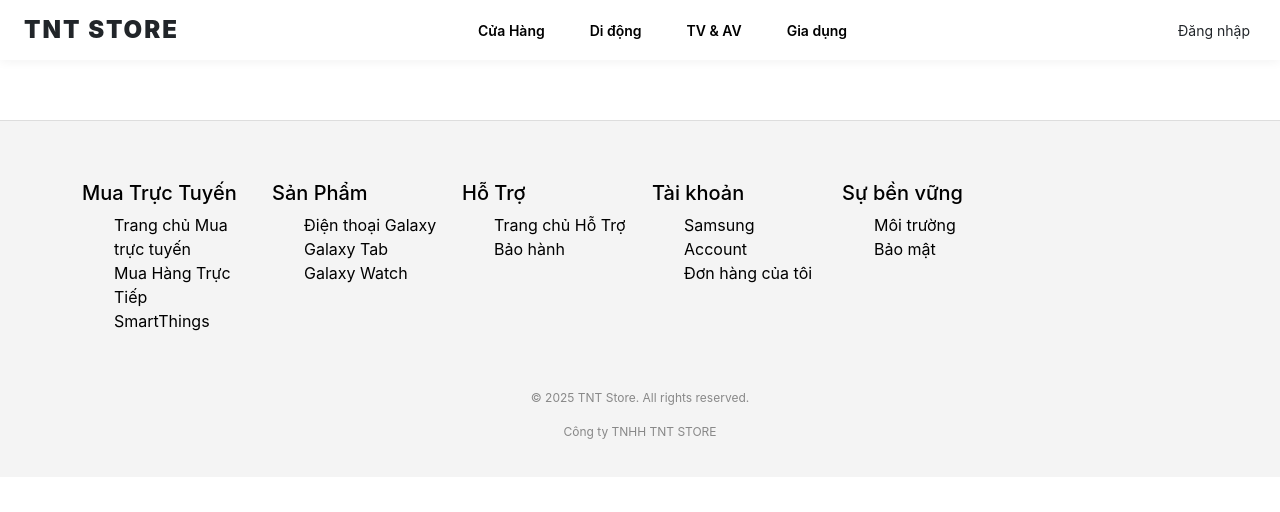
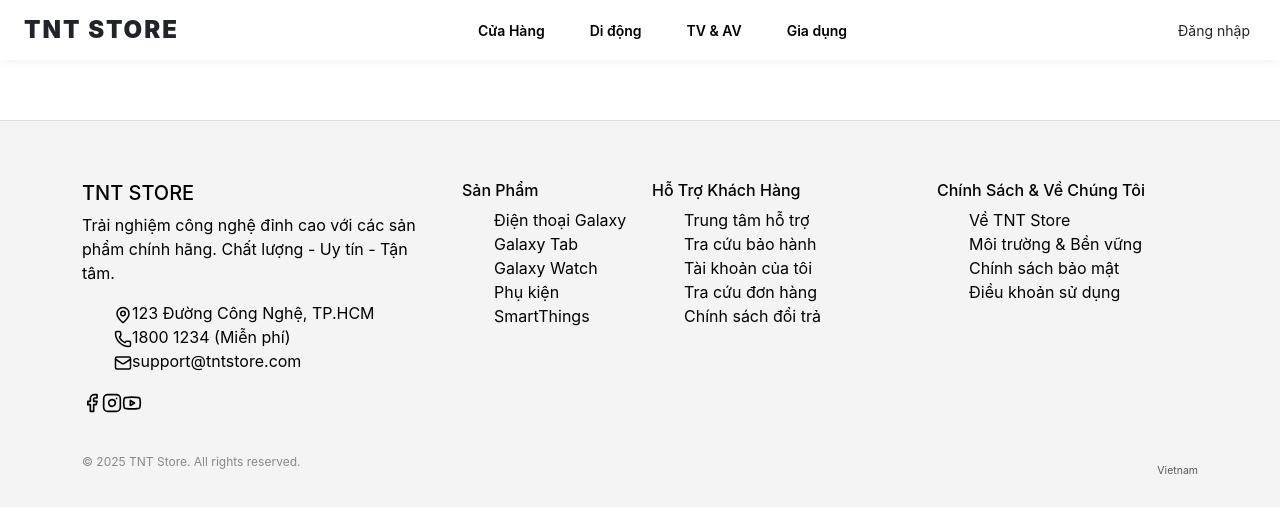
Before and after one commit to Scipherr/Do-an-thuc-tap, a React (Vite) app in the folder frontend/: page /dt in a window 1280 px wide. Shown: the top 512 px of the page. Built offline with nearby package versions, Linux system fonts and the light colour scheme.

Commit message:
Check
bbno$

```diff
--- a/frontend/src/components/frontend/common/Footer.jsx
+++ b/frontend/src/components/frontend/common/Footer.jsx
@@ -1,59 +1,89 @@
-
+import React from 'react';
 import { Container, Row, Col } from 'react-bootstrap';
+import { Link } from 'react-router-dom';
+import { MapPin, Phone, Mail, Facebook, Instagram, Twitter, Youtube } from 'lucide-react';
 
 const Footer = () => {
   return (
     <footer className='main-footer'>
         <Container>
-          <Row className="footer-links-grid">
-            <Col md={2} xs={6}>
-              <h5>Mua Trực Tuyến</h5>
-              <ul>
-                <li><a href="#">Trang chủ Mua trực tuyến</a></li>
-                <li><a href="#">Mua Hàng Trực Tiếp</a></li>
-                <li><a href="#">SmartThings</a></li>
+          <Row className="gy-5">
+
+            <Col lg={4} md={12}>
+                <h5 className="footer-brand">TNT STORE</h5>
+                <p className="footer-desc">
+                    Trải nghiệm công nghệ đỉnh cao với các sản phẩm chính hãng.
+                    Chất lượng - Uy tín - Tận tâm.
+                </p>
+                <ul className="footer-contact">
+                    <li>
+                        <MapPin size={18} />
+                        <span>123 Đường Công Nghệ, TP.HCM</span>
+                    </li>
+                    <li>
+                        <Phone size={18} />
+                        <span>1800 1234 (Miễn phí)</span>
+                    </li>
+                    <li>
+                        <Mail size={18} />
+                        <span>support@tntstore.com</span>
+                    </li>
+                </ul>
+                <div className="social-icons">
+                    <a href="#" className="social-link"><Facebook size={20} /></a>
+                    <a href="#" className="social-link"><Instagram size={20} /></a>
+                    <a href="#" className="social-link"><Youtube size={20} /></a>
+                </div>
+            </Col>
+
+
+            <Col lg={2} md={4} xs={6}>
+              <h6 className="footer-title">Sản Phẩm</h6>
+              <ul className="footer-links">
+                <li><Link to="#">Điện thoại Galaxy</Link></li>
+                <li><Link to="#">Galaxy Tab</Link></li>
+                <li><Link to="#">Galaxy Watch</Link></li>
+                <li><Link to="#">Phụ kiện</Link></li>
+                <li><Link to="#">SmartThings</Link></li>
               </ul>
             </Col>
 
-            <Col md={2} xs={6}>
-              <h5>Sản Phẩm</h5>
-              <ul>
-                <li><a href="#">Điện thoại Galaxy</a></li>
-                <li><a href="#">Galaxy Tab</a></li>
-                <li><a href="#">Galaxy Watch</a></li>
+
+            <Col lg={3} md={4} xs={6}>
+              <h6 className="footer-title">Hỗ Trợ Khách Hàng</h6>
+              <ul className="footer-links">
+                <li><Link to="#">Trung tâm hỗ trợ</Link></li>
+                <li><Link to="#">Tra cứu bảo hành</Link></li>
+                <li><Link to="#">Tài khoản của tôi</Link></li>
+                <li><Link to="#">Tra cứu đơn hàng</Link></li>
+                <li><Link to="#">Chính sách đổi trả</Link></li>
               </ul>
             </Col>
 
-            <Col md={2} xs={6}>
-              <h5>Hỗ Trợ</h5>
-              <ul>
-                <li><a href="#">Trang chủ Hỗ Trợ</a></li>
-                <li><a href="#">Bảo hành</a></li>
-              </ul>
-            </Col>
 
-            <Col md={2} xs={6}>
-              <h5>Tài khoản</h5>
-              <ul>
-                <li><a href="#">Samsung Account</a></li>
-                <li><a href="#">Đơn hàng của tôi</a></li>
-              </ul>
-            </Col>
-
-            <Col md={2} xs={6}>
-              <h5>Sự bền vững</h5>
-              <ul>
-                <li><a href="#">Môi trường</a></li>
-                <li><a href="#">Bảo mật</a></li>
+            <Col lg={3} md={4} xs={12}>
+              <h6 className="footer-title">Chính Sách & Về Chúng Tôi</h6>
+              <ul className="footer-links">
+                <li><Link to="#">Về TNT Store</Link></li>
+                <li><Link to="#">Môi trường & Bền vững</Link></li>
+                <li><Link to="#">Chính sách bảo mật</Link></li>
+                <li><Link to="#">Điều khoản sử dụng</Link></li>
               </ul>
             </Col>
           </Row>
 
           <div className="footer-bottom">
-             <div className="copyright">
-               <p>© 2025 TNT Store. All rights reserved.</p>
-               <p>Công ty TNHH TNT STORE</p>
-             </div>
+             <Row className="align-items-center">
+                <Col md={6} className="text-center text-md-start">
+                    <p className="copyright-text">© 2025 TNT Store. All rights reserved.</p>
+                </Col>
+                <Col md={6} className="text-center text-md-end">
+                    <div className="payment-methods">
+
+                        <span className="small text-muted">Vietnam</span>
+                    </div>
+                </Col>
+             </Row>
           </div>
         </Container>
     </footer>
```
Also changed, not shown: frontend/src/components/frontend/Checkout.jsx (+41 -27 lines), 1 other file (tests, documents, lock files or other folders).
